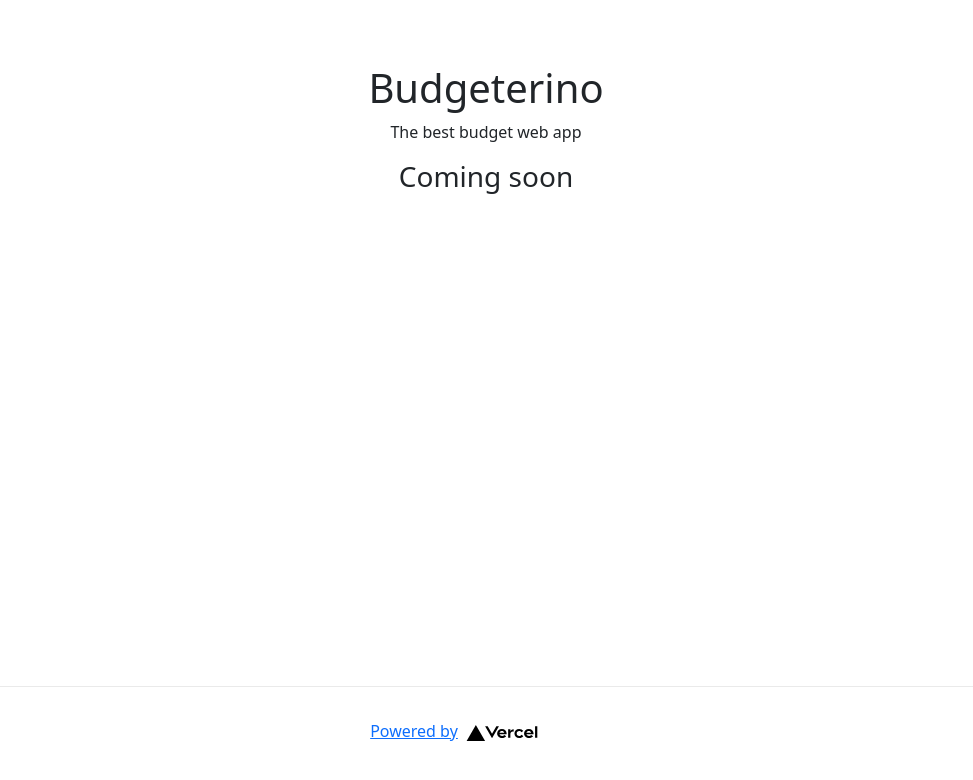
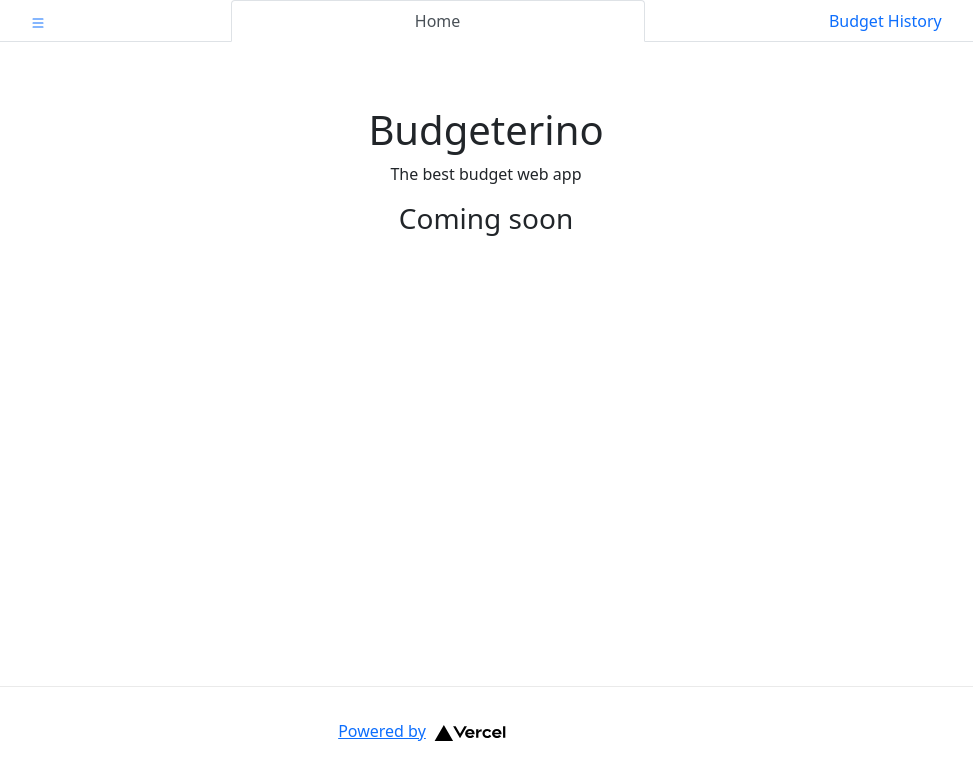
Before and after one commit to oliverwhite19/budgeterino, a Next.js app: page / in a window 1280 px wide. Shown: the top 780 px of the page, without its empty margins (154-1127 px from the left). Built offline with nearby package versions, Linux system fonts and the light colour scheme.

Commit message:
feat: add layout and menu bar

```diff
--- /dev/null
+++ b/components/navigation/Menu.tsx
@@ -0,0 +1,40 @@
+import { useState } from 'react';
+import Nav from 'react-bootstrap/Nav';
+import Offcanvas from 'react-bootstrap/Offcanvas';
+import { List } from 'react-bootstrap-icons';
+import { useRouter } from 'next/router';
+
+const Menu = () => {
+    const [show, setShow] = useState(false);
+
+    const router = useRouter();
+
+    const handleClose = () => setShow(false);
+    const handleShow = () => setShow(true);
+
+    return (
+        <>
+            <Nav fill variant="tabs" activeKey={router.asPath}>
+                <Nav.Item>
+                    <Nav.Link onClick={handleShow}>
+                        <List />
+                    </Nav.Link>
+                </Nav.Item>
+                <Nav.Item>
+                    <Nav.Link href="/">Home</Nav.Link>
+                </Nav.Item>
+                <Nav.Item>
+                    <Nav.Link href="/budget">Budget History</Nav.Link>
+                </Nav.Item>
+            </Nav>
+            <Offcanvas show={show} onHide={handleClose}>
+                <Offcanvas.Header closeButton>
+                    <Offcanvas.Title>Settings</Offcanvas.Title>
+                </Offcanvas.Header>
+                <Offcanvas.Body>Here is where the settings will be located</Offcanvas.Body>
+            </Offcanvas>
+        </>
+    );
+};
+
+export default Menu;
--- a/package.json
+++ b/package.json
@@ -14,6 +14,7 @@
         "next": "12.1.6",
         "react": "18.1.0",
         "react-bootstrap": "^2.4.0",
+        "react-bootstrap-icons": "^1.8.2",
         "react-dom": "18.1.0"
     },
     "devDependencies": {
--- a/pages/_app.tsx
+++ b/pages/_app.tsx
@@ -1,9 +1,30 @@
 import '../styles/globals.css';
 import type { AppProps } from 'next/app';
 import 'bootstrap/dist/css/bootstrap.css';
+import Menu from '../components/navigation/Menu';
+import styles from '../styles/Home.module.css';
+import Image from 'next/image';
 
 function MyApp({ Component, pageProps }: AppProps) {
-    return <Component {...pageProps} />;
+    return (
+        <>
+            <Menu />
+            <Component {...pageProps} />
+
+            <footer className={styles.footer}>
+                <a
+                    href="https://vercel.com?utm_source=create-next-app&utm_medium=default-template&utm_campaign=create-next-app"
+                    target="_blank"
+                    rel="noopener noreferrer"
+                >
+                    Powered by{' '}
+                    <span className={styles.logo}>
+                        <Image src="/vercel.svg" alt="Vercel Logo" width={72} height={16} />
+                    </span>
+                </a>
+            </footer>
+        </>
+    );
 }
 
 export default MyApp;
--- a/pages/index.tsx
+++ b/pages/index.tsx
@@ -1,6 +1,5 @@
 import type { NextPage } from 'next';
 import Head from 'next/head';
-import Image from 'next/image';
 import styles from '../styles/Home.module.css';
 
 const Home: NextPage = () => {
@@ -17,19 +16,6 @@ const Home: NextPage = () => {
                 <p>The best budget web app</p>
                 <h3>Coming soon</h3>
             </main>
-
-            <footer className={styles.footer}>
-                <a
-                    href="https://vercel.com?utm_source=create-next-app&utm_medium=default-template&utm_campaign=create-next-app"
-                    target="_blank"
-                    rel="noopener noreferrer"
-                >
-                    Powered by{' '}
-                    <span className={styles.logo}>
-                        <Image src="/vercel.svg" alt="Vercel Logo" width={72} height={16} />
-                    </span>
-                </a>
-            </footer>
         </div>
     );
 };
```
Also changed, not shown: 1 other file (tests, documents, lock files or other folders).
